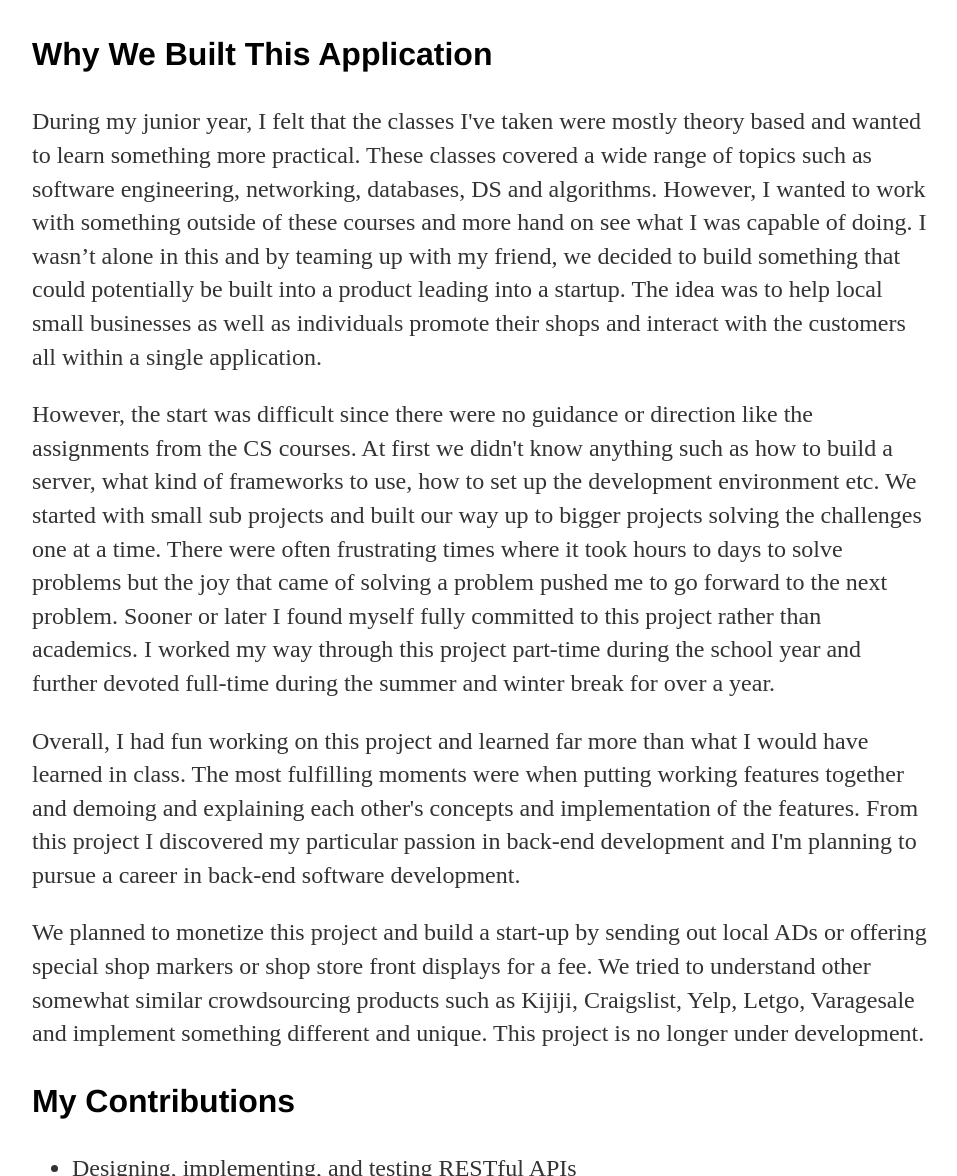
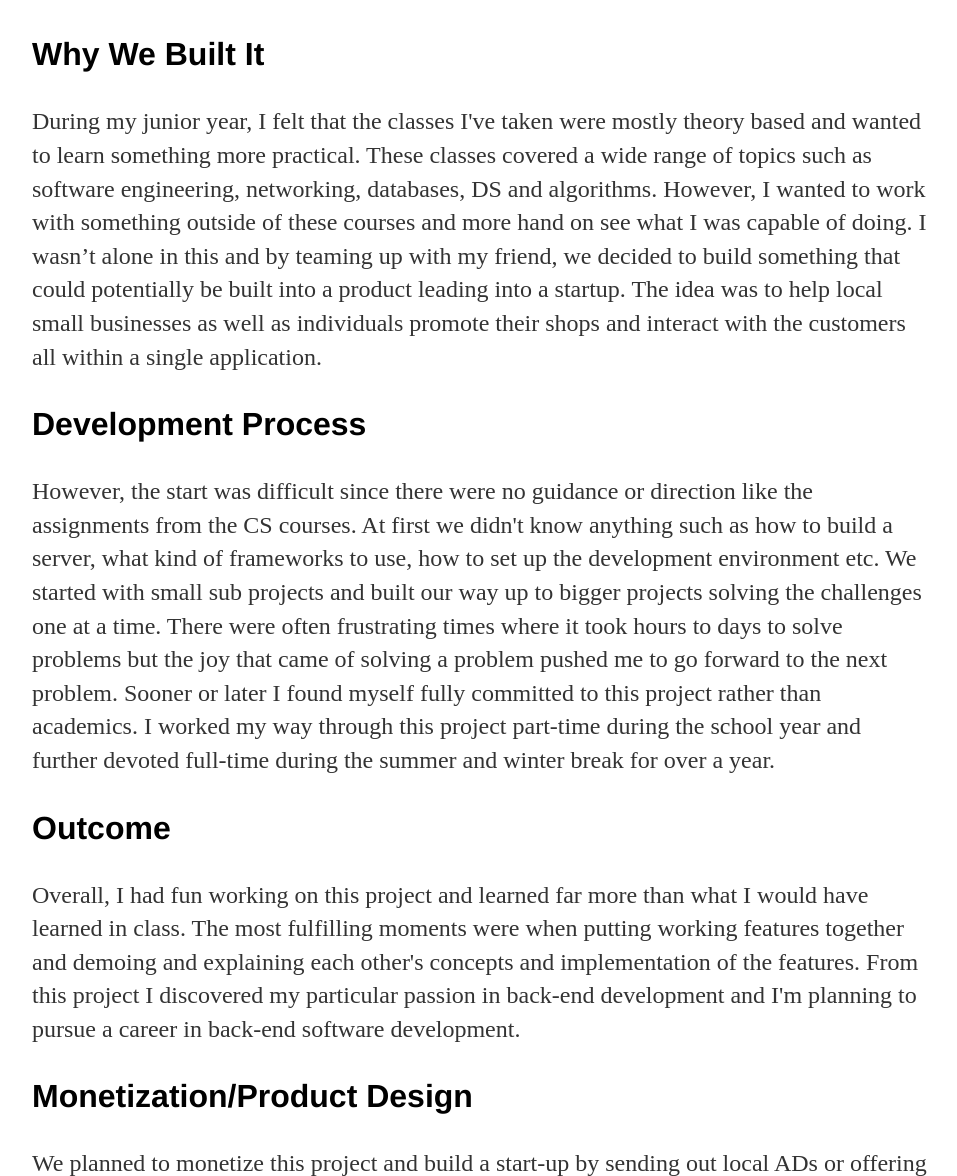
Before and after one commit to jcho7022/jcho7022.github.io, a Jekyll site: the page built from projects/float/index.html, in a window 1280 px wide and 1400 px high, scrolled down 1077 px. Shown: the part 224-1400 px from the top of the window, without its empty margins (160-1117 px from the left). Built offline with Jekyll 4.4.1, drawn with Linux system fonts in a browser that asks for light colours; some of the changed text lies outside the part shown.

Commit message:
Update index.html

```diff
--- a/projects/float/index.html
+++ b/projects/float/index.html
@@ -18,7 +18,7 @@ title: "Float: Map Oriented Virtual Shop Application"
 <h2>Demo/<a href="https://jcho7022.github.io/projects/chatbot">Detailed Messaging Demo</a></h2>
 <iframe  width="980" height="660" src="https://www.youtube.com/embed/UMC1NTGTXZI" frameborder="0" allow="accelerometer; autoplay; encrypted-media; gyroscope; picture-in-picture" allowfullscreen></iframe>
 
-<h3>Why We Built This Application</h3>
+<h3>Why We Built It</h3>
 <p>During my junior year, I felt that the classes I've taken were mostly theory based and wanted to learn something more practical.
 	These classes covered a wide range of topics such as software engineering, networking,
 	databases, DS and algorithms. However, I wanted to work with something outside of these courses
@@ -27,6 +27,7 @@ title: "Float: Map Oriented Virtual Shop Application"
 	The idea was to help local small businesses as well as individuals promote their shops and interact
 	with the customers all within a single application. </p>
 
+<h3>Development Process</h3>
 <p>However, the start was difficult since there were no guidance or direction like the assignments from the CS courses.
 	At first we didn't know anything such as how to build a server, what kind of frameworks to use, how to set up
 	the development environment etc. We started with small sub projects and built our way up to bigger projects solving the challenges
@@ -35,12 +36,13 @@ title: "Float: Map Oriented Virtual Shop Application"
 	later I found myself fully committed to this project rather than academics. I worked my way through
 	this project part-time during the school year and further devoted full-time during the summer and winter
 	break for over a year. </p>
-
+<h3>Outcome</h3>
 <p>Overall, I had fun working on this project and learned far more than what I would have learned in class.
 	The most fulfilling moments were when putting working features together and demoing and explaining
 	each other's concepts and implementation of the features. From this project I discovered my particular
 	passion in back-end development and I'm planning to pursue a career in back-end software development. </p>
 
+<h3>Monetization/Product Design</h3>
 <p>We planned to monetize this project and build a start-up by sending out local ADs or offering special
 	shop markers or shop store front displays for a fee. We tried to understand other somewhat similar
 	crowdsourcing products such as Kijiji, Craigslist, Yelp, Letgo, Varagesale and implement something different and unique.
```
Also changed, not shown: other parts of projects/float/index.html (+2 -2 lines).
